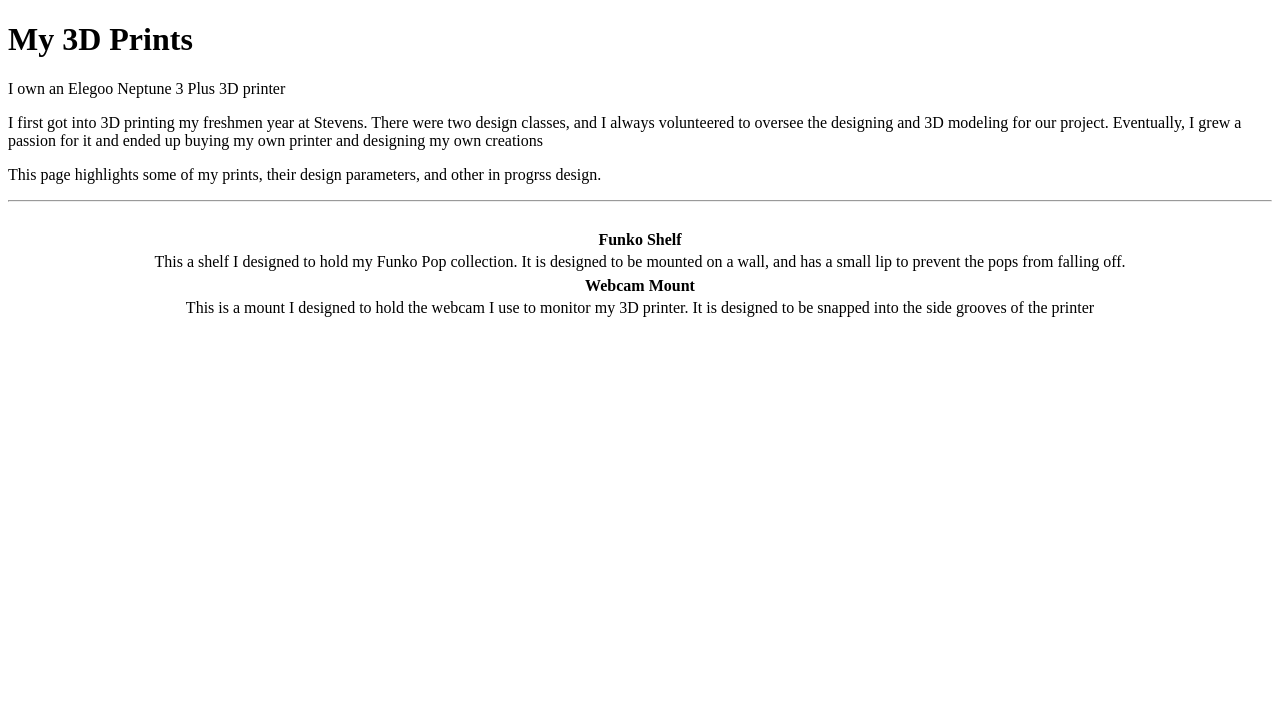
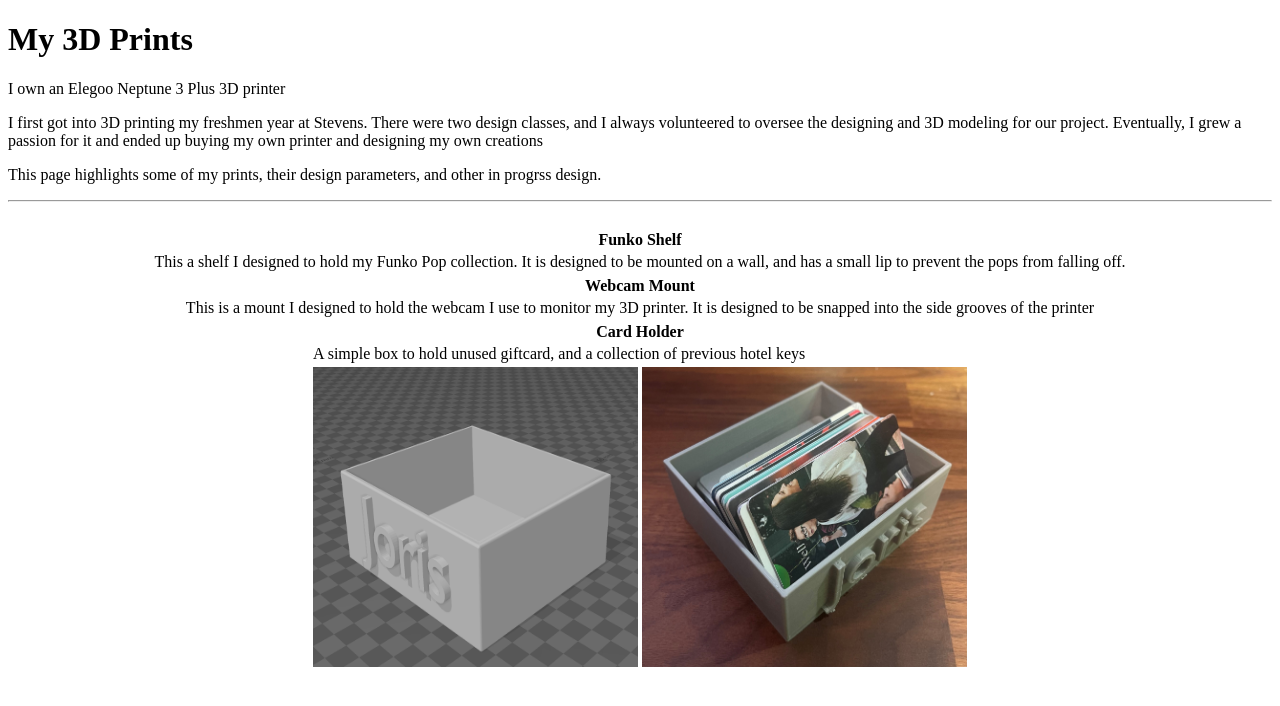
Before and after one commit to jcwilson11/ProjectPrints, a Flask app: page /prints in a window 1280 px wide. Shown: the top 706 px of the page. Run offline with Flask 3, Linux system fonts and the light colour scheme; the visitor is signed in with stand-in values (Sample User, id 1).

Commit message:
Added card box

```diff
--- a/templates/prints.html
+++ b/templates/prints.html
@@ -35,6 +35,23 @@
           </TR>
 
         </table>
+
+        <table>
+          <TR>
+              <TH>Card Holder</TH>
+          </TR>
+
+          <TR>
+              <TD>A simple box to hold unused giftcard, and a collection of previous hotel keys</TD>
+          </TR>
+
+          <TR>
+            <TD><img src="CardRender.png" alt="Render" width="325" height="300">
+            <img src="CardBoxFinal.jpg" alt="Print" width="325" height="300"></TD>
+
+          </TR>
+
+        </table>
         </center>
 
   </body>
```
Also changed, not shown: templates/CardBoxFinal.jpg (added), templates/CardRender.png (added).
